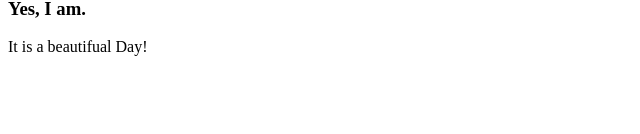
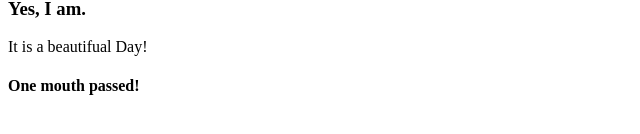
Before and after one commit to Ning18/Ning18.github.io, a plain HTML site: page index.html in a window 1280 px wide. Shown: the part 166-300 px from the top of the page, without its empty margins (0-640 px from the left). Drawn offline with Linux system fonts and the light colour scheme.

Commit message:
one month later

```diff
--- a/index.html
+++ b/index.html
@@ -12,6 +12,7 @@
   Are you OK?
   <h3>Yes, I am.</h3>
   It is a beautifual Day!
+  <h4>One mouth passed!</h4>
 
 </body>
 </html>
```
Also changed, not shown: 1 other file.
